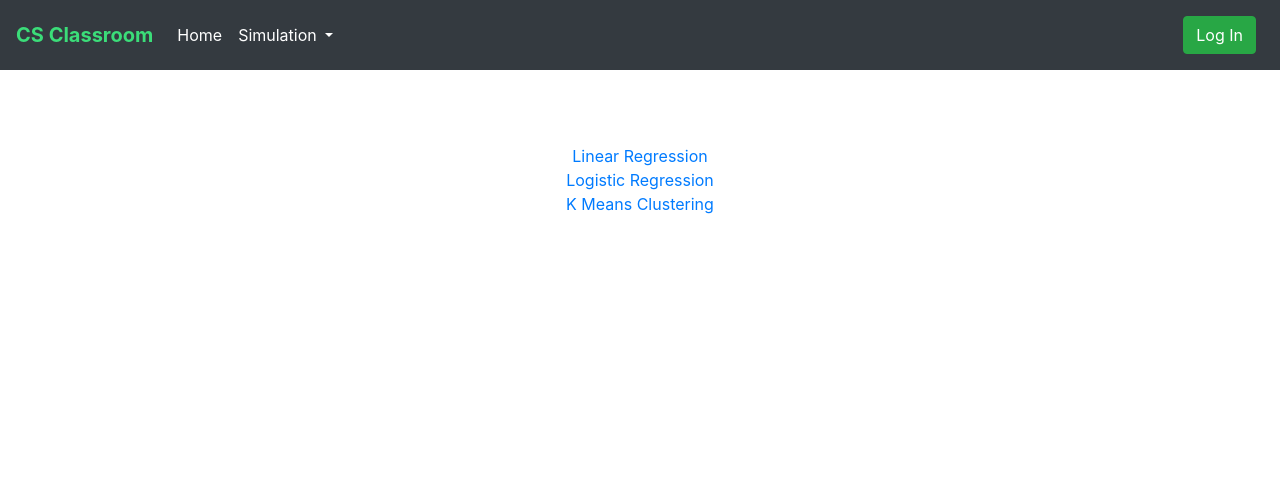
After one commit to tanvirfahim15/CS_Classroom, a Flask app: page /simulation/ml/ in a window 1280 px wide. The commit adds this page. Shown: the top 504 px of the page. Run offline with Flask 2, Linux system fonts and the light colour scheme; some libraries are stand-ins or nearby versions.

Commit message:
Nav bar fixed

```diff
--- a/app.py
+++ b/app.py
@@ -2,6 +2,7 @@ from flask import Flask, render_template
 from utility.database import db
 from paths.Auth import app as auth
 from paths.Profile import app as profile
+from paths.Simulation.MachineLearning.main import app as machine_learning_simulation
 from paths.Simulation.MachineLearning.LinearRegression import app as linear_regression
 from paths.Simulation.MachineLearning.LogisticRegression import app as logistic_regression
 from paths.Simulation.MachineLearning.KMeansClustering import app as k_means_clustering
@@ -13,6 +14,7 @@ app.register_blueprint(auth)
 app.register_blueprint(profile)
 
 # Simulation paths
+app.register_blueprint(machine_learning_simulation)
 app.register_blueprint(linear_regression)
 app.register_blueprint(logistic_regression)
 app.register_blueprint(k_means_clustering)
--- a/paths/Simulation/MachineLearning/KMeansClustering.py
+++ b/paths/Simulation/MachineLearning/KMeansClustering.py
@@ -8,9 +8,9 @@ from bson import ObjectId
 app = Blueprint('k_means_clustering', __name__)
 
 
-@app.route('/simulation/ml/k-means-clustering')
+@app.route('/simulation/ml/k-means-clustering/')
 def k_means_clustering():
-    name = '5abe73f95db85f1d10f6fd92'
+    name = '5b8842c376cc9d18036c6eb4'
     data = db.k_means_clustering.find_one({"_id": ObjectId(name)})
     data = data['data']
     saved = 0
--- a/paths/Simulation/MachineLearning/LinearRegression.py
+++ b/paths/Simulation/MachineLearning/LinearRegression.py
@@ -11,7 +11,7 @@ app = Blueprint('linear_regression', __name__)
 
 @app.route('/simulation/ml/linear-regression/')
 def linear_regression():
-    return redirect('/simulation/ml/linear-regression/5b761a357033b71cc432d99e')
+    return redirect('/simulation/ml/linear-regression/5b883b3b76cc9d150046f9ab')
 
 
 @app.route("/simulation/ml/linear-regression/entry")
--- a/paths/Simulation/MachineLearning/LogisticRegression.py
+++ b/paths/Simulation/MachineLearning/LogisticRegression.py
@@ -8,9 +8,9 @@ from bson import ObjectId
 app = Blueprint('logistic_regression', __name__)
 
 
-@app.route('/simulation/ml/logistic-regression')
+@app.route('/simulation/ml/logistic-regression/')
 def logistic_regression():
-    name = '5b76a9627033b703f464b308'
+    name = '5b88479676cc9d1a09a1aeb5'
     data = db.logistic_regression.find_one({"_id": ObjectId(name)})
     data.pop('_id')
     max_iter = len(data['data'])/5
--- /dev/null
+++ b/paths/Simulation/MachineLearning/main.py
@@ -0,0 +1,11 @@
+from flask import render_template, request, redirect, session, Blueprint
+from utility.database import db
+
+app = Blueprint('machine_learning_simulation', __name__)
+
+
+@app.route('/simulation/ml/')
+def machine_learning():
+    return render_template(
+        '/simulation/machine_learning/index.html', **locals()
+    )
--- a/templates/nav.html
+++ b/templates/nav.html
@@ -68,13 +68,10 @@
         <li class="nav-item dropdown">
             <a class="nav-link dropdown-toggle" href="#" id="navbardrop" data-toggle="dropdown" style="color: white"
                onmouseover="this.style.color='#3bdd79'" onmouseout="this.style.color='white'">
-                Machine Learning
+                Simulation
             </a>
             <div class="dropdown-menu">
-                <a class="dropdown-item" href="/ml/gradient-decent">Gradient Decent</a>
-                <a class="dropdown-item" href="/ml/linear-regression/">Linear Regression</a>
-                <a class="dropdown-item" href="/ml/logistic-regression">Logistic Regression</a>
-                <a class="dropdown-item" href="/ml/k-means-clustering">Clustering</a>
+                <a class="dropdown-item" href="/simulation/ml">Machine Learning</a>
             </div>
         </li>
 
--- /dev/null
+++ b/templates/simulation/machine_learning/index.html
@@ -0,0 +1,44 @@
+<!DOCTYPE html>
+<html>
+
+<head>
+
+    <title>CS Classroom | Home</title>
+
+
+    <script>
+
+        window.onload=function () {
+            login();
+            document.getElementById("footer").className += " fixed-bottom";
+        }
+
+
+    </script>
+
+
+    {% include "nav.html" %}
+
+
+</head>
+
+<body>
+<div align="center">
+    <div style="width: 80%">
+        <br/>
+        <br/>
+        <a href="/simulation/ml/linear-regression/">Linear Regression</a>
+        <br/>
+        <a href="/simulation/ml/logistic-regression/">Logistic Regression</a>
+        <br/>
+        <a href="/simulation/ml/k-means-clustering/">K Means Clustering</a>
+        <br/>
+
+        <br/>
+        <br/>
+    </div>
+</div>
+</body>
+<footer> {% include "footer.html" %}</footer>
+
+</html>
```
